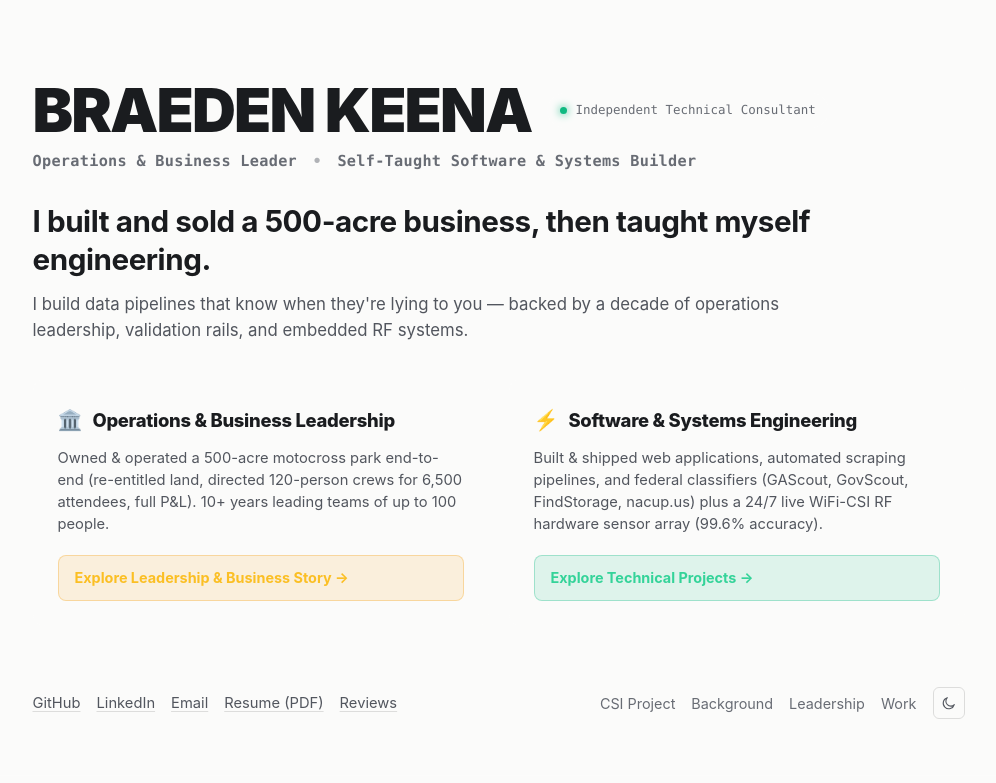
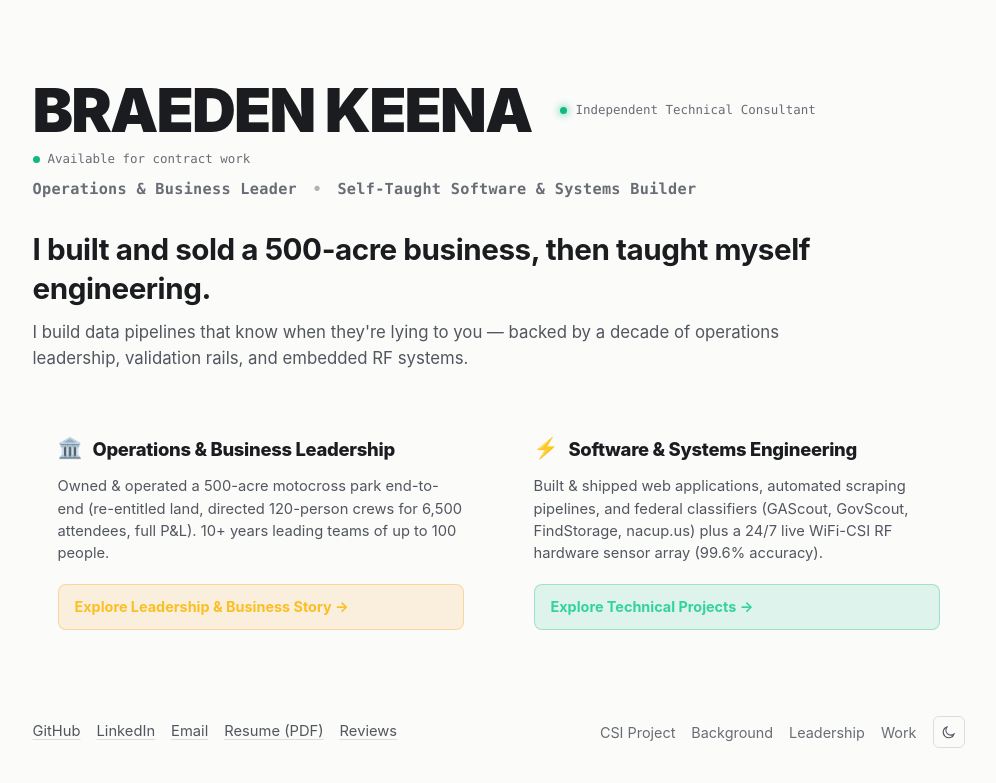
Before and after one commit to itshumpf/portfolio, an Astro site: page / in a window 1280 px wide. Shown: the top 783 px of the page, without its empty margins (134-1130 px from the left). Built offline with nearby package versions, Linux system fonts and the light colour scheme; Astro itself is replaced by a stand-in of ours.

Commit message:
green dot o hire

```diff
--- a/src/components/Hero.astro
+++ b/src/components/Hero.astro
@@ -8,7 +8,7 @@ interface Props {
 }
 
 const { profile } = Astro.props;
-const { name, claim, oneLiner, status, email, resumeUrl, links } = profile.data;
+const { name, claim, oneLiner, status, availability, email, resumeUrl, links } = profile.data;
 const activeLinks = links.filter((l) => l.url);
 const path = Astro.url.pathname.replace(/\/+$/, '') || '/';
 ---
@@ -26,6 +26,12 @@ const path = Astro.url.pathname.replace(/\/+$/, '') || '/';
           </span>
         )}
       </div>
+      {availability && (
+        <p class="hero__availability">
+          <span class="hero__availability-dot" aria-hidden="true" />
+          {availability}
+        </p>
+      )}
       <p class="hero__tagline">
         Operations & Business Leader <span class="hero__divider">•</span> Self-Taught Software & Systems Builder
       </p>
@@ -152,6 +158,24 @@ const path = Astro.url.pathname.replace(/\/+$/, '') || '/';
     border-radius: 50%;
     background: #10b981;
     box-shadow: 0 0 8px #10b981;
+  }
+
+  .hero__availability {
+    display: flex;
+    align-items: center;
+    gap: 8px;
+    font-family: var(--font-mono);
+    font-size: 0.78rem;
+    color: var(--text-muted);
+    margin: 0;
+  }
+
+  .hero__availability-dot {
+    width: 7px;
+    height: 7px;
+    flex-shrink: 0;
+    border-radius: 50%;
+    background: #10b981;
   }
 
   .hero__tagline {
--- a/src/content.config.ts
+++ b/src/content.config.ts
@@ -37,6 +37,11 @@ const profile = defineCollection({
     // Small status indicator near the top of the hero, e.g. what he is
     // doing right now. Rendered as a quiet mono line, never a headline.
     status: z.string().optional(),
+    // Availability fact (e.g. "Available for contract work"), paired with a
+    // small green dot next to the name. States a fact, not a CTA — no link,
+    // no verb aimed at the reader. Omit/blank this field to remove it
+    // entirely once it's no longer true; it's the only place that controls it.
+    availability: z.string().optional(),
     location: z.string(),
     email: z.string(),
     resumeUrl: z.string().optional(),
--- a/src/content/profile/main.md
+++ b/src/content/profile/main.md
@@ -3,6 +3,7 @@ name: "Braeden Keena"
 claim: "I built and sold a 500-acre business, then taught myself engineering."
 oneLiner: "I build data pipelines that know when they're lying to you — backed by a decade of operations leadership, validation rails, and embedded RF systems."
 status: "Independent Technical Consultant"
+availability: "Available for contract work"
 location: "Overland Park, KS"
 email: "Braeden@thekeenas.com"
 resumeUrl: "/resume.pdf"
```
